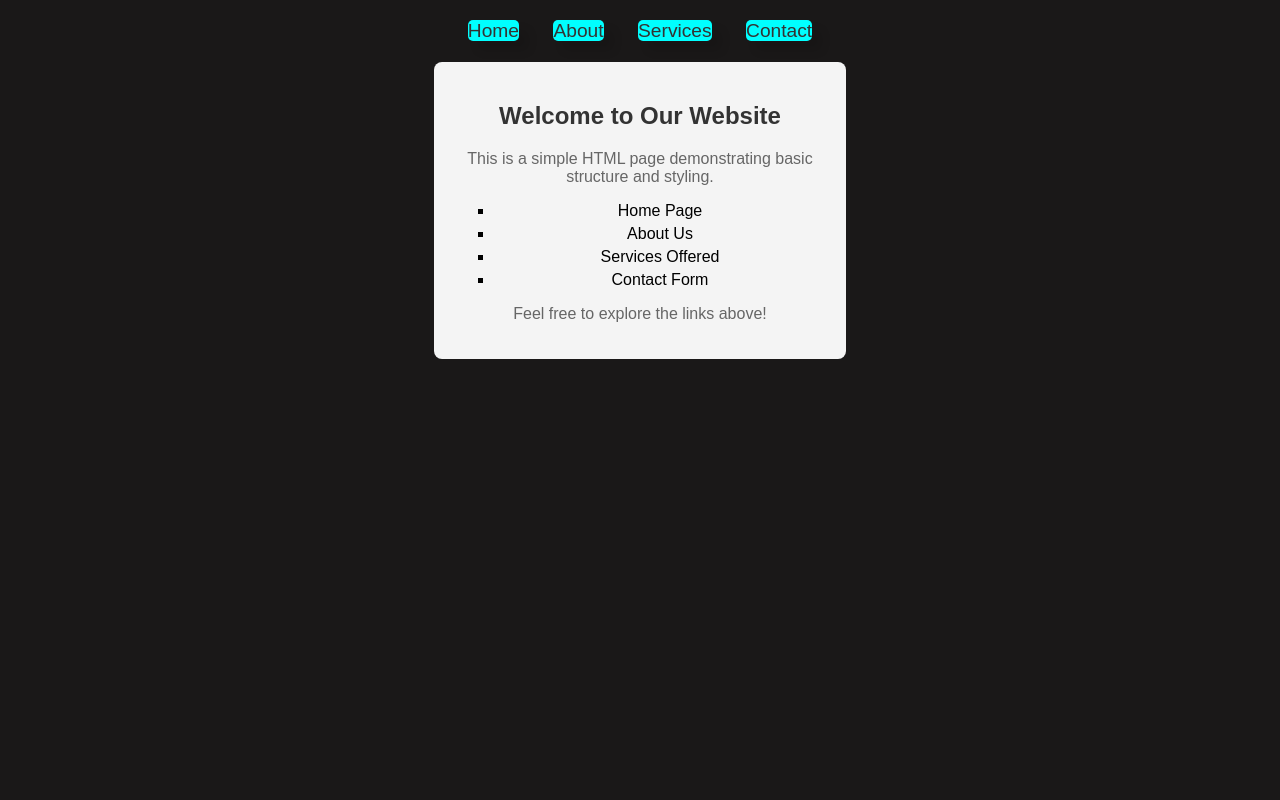
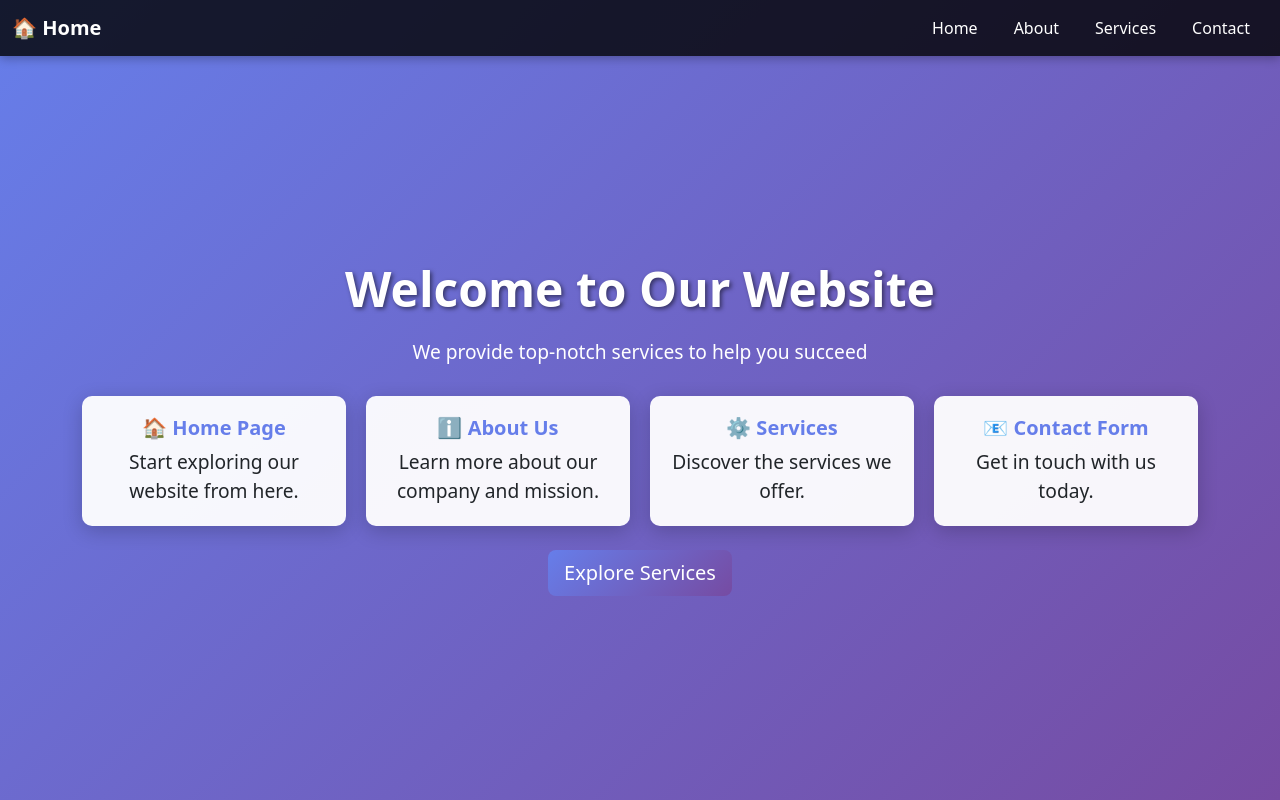
Before and after one commit to PavanMech321/Simple, a website: page public/index.html in a window 1280 px wide. Drawn offline with nearby package versions, Linux system fonts and the light colour scheme.

Commit message:
Add Bootstrap styling to index.html

```diff
--- a/public/index.html
+++ b/public/index.html
@@ -3,62 +3,133 @@
 <head>
     <meta charset="UTF-8">
     <meta name="viewport" content="width=device-width, initial-scale=1.0">
-    <title>Index</title>
+    <title>Home - Welcome to Our Website</title>
+    <link href="https://cdn.jsdelivr.net/npm/bootstrap@5.3.0/dist/css/bootstrap.min.css" rel="stylesheet">
     <style>
         body {
-            font-family: Arial, sans-serif;
-            margin: 20px;
-            background-color: #1a1818;
-            justify-self: center;
+            background: linear-gradient(135deg, #667eea 0%, #764ba2 100%);
+            min-height: 100vh;
+            display: flex;
+            flex-direction: column;
+        }
+        nav.navbar {
+            background-color: rgba(0, 0, 0, 0.8) !important;
+            box-shadow: 0 2px 10px rgba(0, 0, 0, 0.3);
+        }
+        nav.navbar a.nav-link {
+            color: #fff !important;
+            margin: 0 10px;
+            transition: color 0.3s;
+        }
+        nav.navbar a.nav-link:hover {
+            color: #00d4ff !important;
+        }
+        .hero-section {
+            flex: 1;
+            display: flex;
+            align-items: center;
+            justify-content: center;
             text-align: center;
-            justify-content: center;
-            align-items: center;
-            max-width: 412px;
+            color: white;
+            padding: 40px 20px;
         }
-        nav {
+        .hero-section h2 {
+            font-size: 3rem;
+            font-weight: bold;
             margin-bottom: 20px;
-            /* background-color: #f4f4f4; */
+            text-shadow: 2px 2px 4px rgba(0, 0, 0, 0.5);
         }
-        nav a {
-            width: 100%;
-            font-size: larger;
-            border-radius: 5px;
-            margin: 0 15px;
-            text-decoration: none;
-            color: #333;
-            background-color: aqua;
-            box-shadow: 10px 10px 10px rgba(0,0,0,0.1);
+        .hero-section p {
+            font-size: 1.2rem;
+            margin-bottom: 30px;
         }
-        h2 {
-            color: #333;
+        .card-container {
+            display: grid;
+            grid-template-columns: repeat(auto-fit, minmax(250px, 1fr));
+            gap: 20px;
+            margin-top: 30px;
         }
-        p {
-            color: #666;
+        .card {
+            background: rgba(255, 255, 255, 0.95);
+            border: none;
+            border-radius: 10px;
+            box-shadow: 0 5px 20px rgba(0, 0, 0, 0.2);
+            transition: transform 0.3s, box-shadow 0.3s;
         }
-        ul {
-            list-style-type: square;
+        .card:hover {
+            transform: translateY(-10px);
+            box-shadow: 0 10px 30px rgba(0, 0, 0, 0.3);
         }
-        li {
-            margin: 5px 0;
+        .card-body {
+            padding: 20px;
+        }
+        .card-title {
+            color: #667eea;
+            font-weight: bold;
+        }
+        .btn-primary {
+            background: linear-gradient(135deg, #667eea 0%, #764ba2 100%);
+            border: none;
+        }
+        .btn-primary:hover {
+            background: linear-gradient(135deg, #764ba2 0%, #667eea 100%);
         }
     </style>
 </head>
 <body>
-    <nav>
-        <a href="/">Home</a>
-        <a href="/about">About</a>
-        <a href="/services">Services</a>
-        <a href="/contact">Contact</a>
+    <!-- Navigation -->
+    <nav class="navbar navbar-expand-lg navbar-dark">
+        <div class="container-fluid">
+            <a class="navbar-brand fw-bold" href="/">🏠 Home</a>
+            <button class="navbar-toggler" type="button" data-bs-toggle="collapse" data-bs-target="#navbarNav">
+                <span class="navbar-toggler-icon"></span>
+            </button>
+            <div class="collapse navbar-collapse" id="navbarNav">
+                <ul class="navbar-nav ms-auto">
+                    <li class="nav-item"><a class="nav-link" href="/">Home</a></li>
+                    <li class="nav-item"><a class="nav-link" href="/about">About</a></li>
+                    <li class="nav-item"><a class="nav-link" href="/services">Services</a></li>
+                    <li class="nav-item"><a class="nav-link" href="/contact">Contact</a></li>
+                </ul>
+            </div>
+        </div>
     </nav>
-    <div style="margin: auto; padding: 20px; background-color: #f4f4f4; border-radius: 8px;">
-        <h2>Welcome to Our Website</h2>
-        <p>This is a simple HTML page demonstrating basic structure and styling.</p>
-        <ul>
-            <li>Home Page</li>
-            <li>About Us</li>
-            <li>Services Offered</li>
-            <li>Contact Form</li>
-        </ul>
-        <p>Feel free to explore the links above!</p>
+
+    <!-- Hero Section -->
+    <div class="hero-section">
+        <div class="container">
+            <h2>Welcome to Our Website</h2>
+            <p>We provide top-notch services to help you succeed</p>
+            <div class="card-container">
+                <div class="card">
+                    <div class="card-body">
+                        <h5 class="card-title">🏠 Home Page</h5>
+                        <p class="card-text">Start exploring our website from here.</p>
+                    </div>
+                </div>
+                <div class="card">
+                    <div class="card-body">
+                        <h5 class="card-title">ℹ️ About Us</h5>
+                        <p class="card-text">Learn more about our company and mission.</p>
+                    </div>
+                </div>
+                <div class="card">
+                    <div class="card-body">
+                        <h5 class="card-title">⚙️ Services</h5>
+                        <p class="card-text">Discover the services we offer.</p>
+                    </div>
+                </div>
+                <div class="card">
+                    <div class="card-body">
+                        <h5 class="card-title">📧 Contact Form</h5>
+                        <p class="card-text">Get in touch with us today.</p>
+                    </div>
+                </div>
+            </div>
+            <a href="/services" class="btn btn-primary btn-lg mt-4">Explore Services</a>
+        </div>
+    </div>
+
+    <script src="https://cdn.jsdelivr.net/npm/bootstrap@5.3.0/dist/js/bootstrap.bundle.min.js"></script>
 </body>
 </html>
```
